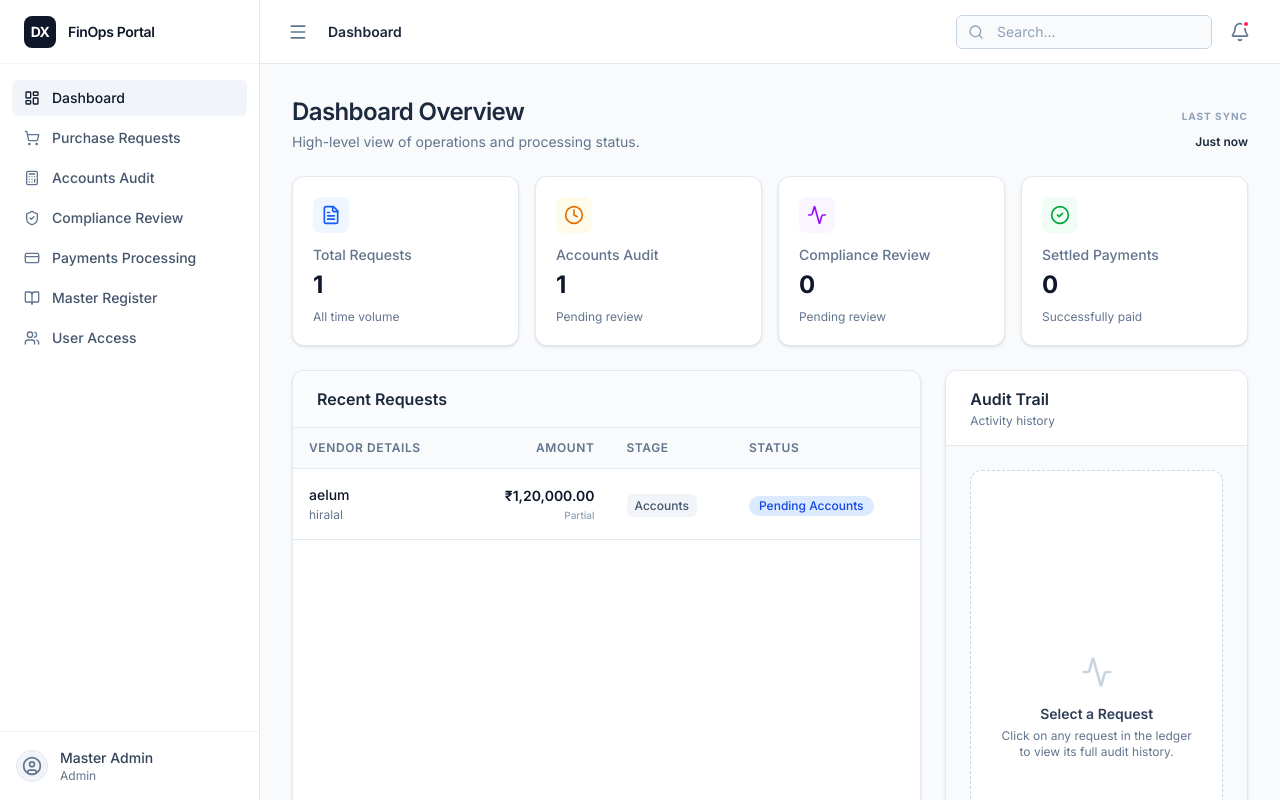
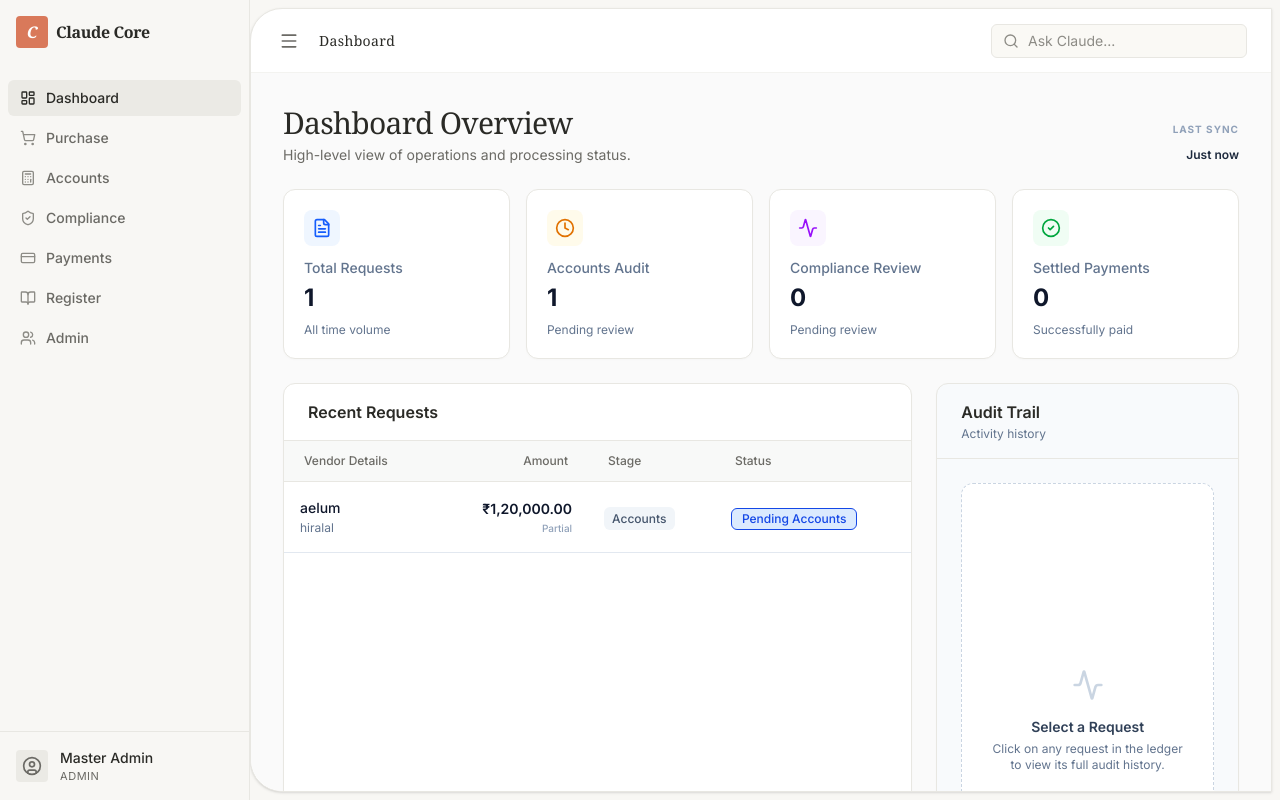
Before and after one commit to sammymemon/payment-sheet, a Next.js app: page / in a window 1280 px wide. Built offline with nearby package versions, Linux system fonts and the light colour scheme.

Commit message:
style(ui): transition to Claude/Anthropic inspired aesthetic with serif typography, soft cream backgrounds, and minimalist components

```diff
--- a/app/globals.css
+++ b/app/globals.css
@@ -3,10 +3,18 @@
 @theme {
   --font-sans: 'Inter', system-ui, -apple-system, sans-serif;
 
-  --color-primary: #0f172a; /* Slate 900 for a more corporate primary */
-  --color-primary-hover: #1e293b;
-  --color-secondary: #3b82f6;
-  --color-secondary-hover: #2563eb;
+  /* Claude-inspired color palette */
+  --color-anthropic-bg: #F8F7F4;
+  --color-anthropic-surface: #FFFFFF;
+  --color-anthropic-border: #E8E7E2;
+  --color-anthropic-text: #2A2A26;
+  --color-anthropic-text-muted: #6B6A65;
+
+  --color-anthropic-accent: #D9795A;
+  --color-anthropic-accent-hover: #C5684A;
+
+  --color-anthropic-hover: #EBEAE5;
+  --color-anthropic-active: #E1E0DA;
 
   --radius-xl: 0.75rem;
   --radius-2xl: 1rem;
@@ -14,54 +22,88 @@
 
 @layer base {
   body {
-    @apply bg-[#f8fafc] text-slate-900 antialiased;
+    background-color: var(--color-anthropic-bg);
+    color: var(--color-anthropic-text);
     font-feature-settings: "cv02", "cv03", "cv04", "cv11";
+    -webkit-font-smoothing: antialiased;
   }
 }
 
 @layer components {
   .glass-card {
-    @apply bg-white border border-slate-200 shadow-sm rounded-xl;
+    background-color: var(--color-anthropic-surface);
+    border: 1px solid var(--color-anthropic-border);
+    border-radius: var(--radius-xl);
+    box-shadow: 0 1px 2px rgba(0,0,0,0.02);
   }
 
   .glass-card-hover {
-    @apply transition-all duration-200 hover:shadow-md hover:border-slate-300;
+    transition: all 0.2s ease;
+  }
+  .glass-card-hover:hover {
+    box-shadow: 0 4px 12px rgba(0,0,0,0.05);
+    border-color: #D6D5D0;
   }
 
   .sidebar-item {
-    @apply flex items-center px-3 py-2.5 text-sm font-medium rounded-lg transition-colors duration-200;
+    @apply flex items-center px-3 py-2 text-sm font-medium rounded-lg transition-colors duration-200 mt-1;
+    color: var(--color-anthropic-text-muted);
   }
 
   .sidebar-item-active {
-    @apply bg-slate-100 text-slate-900;
+    background-color: var(--color-anthropic-hover);
+    color: var(--color-anthropic-text);
   }
 
   .sidebar-item-inactive {
-    @apply text-slate-600 hover:bg-slate-50 hover:text-slate-900;
+    &:hover {
+      background-color: rgba(235, 234, 229, 0.5);
+      color: var(--color-anthropic-text);
+    }
   }
 
   .status-badge {
-    @apply px-2.5 py-0.5 rounded-full text-xs font-medium inline-flex items-center;
+    @apply px-2.5 py-0.5 rounded-md text-xs font-medium inline-flex items-center border;
   }
 
   .btn-primary {
-    @apply px-4 py-2 bg-slate-900 text-white text-sm font-medium rounded-lg hover:bg-slate-800 transition-colors shadow-sm focus:outline-none focus:ring-2 focus:ring-slate-900 focus:ring-offset-2;
+    background-color: var(--color-anthropic-accent);
+    color: #FFFFFF;
+    @apply px-4 py-2 text-sm font-medium rounded-lg transition-colors shadow-sm focus:outline-none;
+  }
+  .btn-primary:hover {
+    background-color: var(--color-anthropic-accent-hover);
   }
 
   .btn-secondary {
-    @apply px-4 py-2 bg-white text-slate-700 text-sm font-medium border border-slate-300 rounded-lg hover:bg-slate-50 transition-colors shadow-sm focus:outline-none focus:ring-2 focus:ring-slate-500 focus:ring-offset-2;
+    @apply px-4 py-2 bg-white text-sm font-medium border rounded-lg transition-colors shadow-sm focus:outline-none;
+    color: var(--color-anthropic-text);
+    border-color: var(--color-anthropic-border);
+  }
+  .btn-secondary:hover {
+    background-color: var(--color-anthropic-hover);
   }
 
   .input-field {
-    @apply w-full px-3 py-2 bg-white border border-slate-300 rounded-lg text-sm focus:ring-2 focus:ring-blue-500 focus:border-blue-500 transition-all outline-none shadow-sm;
+    @apply w-full px-3 py-2 bg-white border rounded-lg text-sm transition-all outline-none;
+    border-color: var(--color-anthropic-border);
+    color: var(--color-anthropic-text);
+  }
+  .input-field:focus {
+    border-color: #A3A29D;
+    box-shadow: 0 0 0 1px #A3A29D;
   }
 
   .table-header {
-    @apply px-4 py-3 text-left text-xs font-semibold text-slate-500 uppercase tracking-wider bg-slate-50 border-b border-slate-200 whitespace-nowrap;
+    @apply px-5 py-3 text-left text-xs font-medium whitespace-nowrap;
+    color: var(--color-anthropic-text-muted);
+    border-bottom: 1px solid var(--color-anthropic-border);
+    background-color: rgba(250, 249, 245, 0.5);
   }
 
   .table-cell {
-    @apply px-4 py-4 whitespace-nowrap text-sm text-slate-700;
+    @apply px-5 py-4 whitespace-nowrap text-sm;
+    color: var(--color-anthropic-text);
   }
 
   /* ensure all table content doesn't squeeze on small screens */
@@ -74,7 +116,6 @@
     @apply min-w-[120px] whitespace-nowrap;
   }
 
-  /* specifically for smaller amounts/dates if needed */
   td input[type="number"] {
     @apply min-w-[80px];
   }
@@ -82,19 +123,22 @@
 
 /* Custom Scrollbar */
 ::-webkit-scrollbar {
-  width: 8px;
-  height: 8px;
+  width: 6px;
+  height: 6px;
 }
 
 ::-webkit-scrollbar-track {
-  @apply bg-transparent;
+  background: transparent;
 }
 
 ::-webkit-scrollbar-thumb {
-  @apply bg-slate-200 rounded-full hover:bg-slate-300 transition-colors;
+  background-color: #D6D5D0;
+  border-radius: 10px;
+}
+::-webkit-scrollbar-thumb:hover {
+  background-color: #BDBBB5;
 }
 
-/* Simple fade-in */
 @keyframes fadeIn {
   from { opacity: 0; }
   to { opacity: 1; }
--- a/src/components/AccountsView.tsx
+++ b/src/components/AccountsView.tsx
@@ -91,8 +91,8 @@ export const AccountsView: React.FC = () => {
     <div className="space-y-6">
       <div className="flex justify-between items-center">
         <div>
-          <h2 className="text-2xl font-semibold text-slate-800 tracking-tight">Accounts Audit</h2>
-          <p className="text-sm text-slate-500 mt-1">Review and approve purchase requests.</p>
+          <h2 className="text-3xl font-serif text-[#2A2A26] tracking-tight">Accounts Audit</h2>
+          <p className="text-sm text-[#6B6A65] mt-1">Review and approve purchase requests.</p>
         </div>
         <div className="flex items-center space-x-2 px-4 py-2 bg-white border border-slate-200 rounded-lg shadow-sm">
            <Calculator className="h-4 w-4 text-amber-500" />
@@ -101,8 +101,8 @@ export const AccountsView: React.FC = () => {
       </div>
 
       <div className="glass-card overflow-hidden">
-        <div className="px-6 py-4 border-b border-slate-200 bg-slate-50/50">
-          <h3 className="text-base font-semibold text-slate-800">Pending Approvals</h3>
+        <div className="px-6 py-4 border-b border-[#E8E7E2] bg-transparent">
+          <h3 className="text-base font-semibold text-[#2A2A26]">Pending Approvals</h3>
         </div>
         <div className="overflow-x-auto">
           <table className="min-w-full divide-y divide-slate-200 border-b border-slate-200">
@@ -192,8 +192,8 @@ export const AccountsView: React.FC = () => {
       </div>
 
       <div className="glass-card overflow-hidden">
-        <div className="px-6 py-4 border-b border-slate-200 bg-white flex justify-between items-center">
-          <h3 className="text-base font-semibold text-slate-800">Recently Processed</h3>
+        <div className="px-6 py-4 border-b border-[#E8E7E2] bg-transparent flex justify-between items-center">
+          <h3 className="text-base font-semibold text-[#2A2A26]">Recently Processed</h3>
         </div>
         <div className="overflow-x-auto">
           <table className="min-w-full divide-y divide-slate-200">
--- a/src/components/ComplianceView.tsx
+++ b/src/components/ComplianceView.tsx
@@ -106,8 +106,8 @@ export const ComplianceView: React.FC = () => {
     <div className="space-y-6">
       <div className="flex justify-between items-center">
         <div>
-          <h2 className="text-2xl font-semibold text-slate-800 tracking-tight">Compliance Review</h2>
-          <p className="text-sm text-slate-500 mt-1">Verify GST details and compliance status.</p>
+          <h2 className="text-3xl font-serif text-[#2A2A26] tracking-tight">Compliance Review</h2>
+          <p className="text-sm text-[#6B6A65] mt-1">Verify GST details and compliance status.</p>
         </div>
         <button
           onClick={() => setShowPasteArea(!showPasteArea)}
@@ -150,8 +150,8 @@ export const ComplianceView: React.FC = () => {
       </AnimatePresence>
 
       <div className="glass-card overflow-hidden">
-        <div className="px-6 py-4 border-b border-slate-200 bg-slate-50/50">
-          <h3 className="text-base font-semibold text-slate-800">Pending Reviews</h3>
+        <div className="px-6 py-4 border-b border-[#E8E7E2] bg-transparent">
+          <h3 className="text-base font-semibold text-[#2A2A26]">Pending Reviews</h3>
         </div>
         <div className="overflow-x-auto">
           <table className="min-w-full divide-y divide-slate-200 border-b border-slate-200">
@@ -269,8 +269,8 @@ export const ComplianceView: React.FC = () => {
 
       {/* Processed History */}
       <div className="glass-card overflow-hidden">
-        <div className="px-6 py-4 border-b border-slate-200 bg-slate-50/50 flex justify-between items-center">
-          <h3 className="text-base font-semibold text-slate-800">Processed Reviews</h3>
+        <div className="px-6 py-4 border-b border-[#E8E7E2] bg-transparent flex justify-between items-center">
+          <h3 className="text-base font-semibold text-[#2A2A26]">Processed Reviews</h3>
         </div>
         <div className="overflow-x-auto">
           <table className="min-w-full divide-y divide-slate-200">
--- a/src/components/DashboardView.tsx
+++ b/src/components/DashboardView.tsx
@@ -23,8 +23,8 @@ export const DashboardView: React.FC = () => {
     <div className="space-y-6">
       <div className="flex justify-between items-end">
         <div>
-          <h2 className="text-2xl font-semibold text-slate-800 tracking-tight">Dashboard Overview</h2>
-          <p className="text-sm text-slate-500 mt-1">High-level view of operations and processing status.</p>
+          <h2 className="text-3xl font-serif text-[#2A2A26] tracking-tight">Dashboard Overview</h2>
+          <p className="text-sm text-[#6B6A65] mt-1">High-level view of operations and processing status.</p>
         </div>
         <div className="text-right hidden sm:block">
            <span className="text-[10px] font-bold text-slate-400 uppercase tracking-widest block mb-1">Last Sync</span>
@@ -56,8 +56,8 @@ export const DashboardView: React.FC = () => {
       <div className="grid grid-cols-1 lg:grid-cols-3 gap-6">
         <div className="lg:col-span-2">
           <div className="glass-card overflow-hidden h-full flex flex-col">
-            <div className="px-6 py-4 border-b border-slate-200 flex justify-between items-center bg-slate-50/50">
-              <h3 className="text-base font-semibold text-slate-800">Recent Requests</h3>
+            <div className="px-6 py-4 border-b border-[#E8E7E2] bg-transparent flex justify-between items-center">
+              <h3 className="text-base font-semibold text-[#2A2A26]">Recent Requests</h3>
             </div>
             <div className="overflow-x-auto flex-1 bg-white">
               <table className="min-w-full divide-y divide-slate-200 border-b border-slate-200">
@@ -117,9 +117,9 @@ export const DashboardView: React.FC = () => {
 
         <div className="lg:col-span-1">
           <div className="glass-card overflow-hidden h-[600px] flex flex-col bg-slate-50">
-            <div className="px-6 py-4 border-b border-slate-200 flex items-center justify-between bg-white">
+            <div className="px-6 py-4 border-b border-[#E8E7E2] bg-transparent flex items-center justify-between">
               <div>
-                <h3 className="text-base font-semibold text-slate-800">Audit Trail</h3>
+                <h3 className="text-base font-semibold text-[#2A2A26]">Audit Trail</h3>
                 <p className="text-xs text-slate-500 mt-0.5">Activity history</p>
               </div>
             </div>
--- a/src/components/Layout.tsx
+++ b/src/components/Layout.tsx
@@ -1,7 +1,7 @@
 'use client';
 
 import React from 'react';
-import { useApp, defaultUsers } from '../store/AppContext';
+import { useApp } from '../store/AppContext';
 import { cn } from '../lib/utils';
 import {
   LayoutDashboard,
@@ -11,7 +11,6 @@ import {
   CreditCard,
   UserCircle,
   BookOpen,
-  Settings,
   Users as UsersIcon,
   ShieldAlert,
   Bell,
@@ -30,34 +29,34 @@ export const Layout: React.FC<LayoutProps> = ({ children }) => {
 
   const navItems = [
     { name: 'Dashboard', icon: LayoutDashboard, role: 'Dashboard' },
-    { name: 'Purchase Requests', icon: ShoppingCart, role: 'Purchase' },
-    { name: 'Accounts Audit', icon: Calculator, role: 'Accounts' },
-    { name: 'Compliance Review', icon: ShieldCheck, role: 'Compliance' },
-    { name: 'Payments Processing', icon: CreditCard, role: 'Payments' },
-    { name: 'Master Register', icon: BookOpen, role: 'Register' },
-    { name: 'User Access', icon: UsersIcon, role: 'Admin' },
+    { name: 'Purchase', icon: ShoppingCart, role: 'Purchase' },
+    { name: 'Accounts', icon: Calculator, role: 'Accounts' },
+    { name: 'Compliance', icon: ShieldCheck, role: 'Compliance' },
+    { name: 'Payments', icon: CreditCard, role: 'Payments' },
+    { name: 'Register', icon: BookOpen, role: 'Register' },
+    { name: 'Admin', icon: UsersIcon, role: 'Admin' },
   ];
 
   return (
-    <div className="flex h-screen bg-[#f8fafc] overflow-hidden text-slate-900 font-sans">
+    <div className="flex h-screen overflow-hidden text-[#2A2A26] font-sans bg-[#F8F7F4]">
       {/* Sidebar */}
       <AnimatePresence initial={false}>
         {sidebarOpen && (
           <motion.aside
             initial={{ width: 0, opacity: 0 }}
-            animate={{ width: 260, opacity: 1 }}
+            animate={{ width: 250, opacity: 1 }}
             exit={{ width: 0, opacity: 0 }}
             transition={{ duration: 0.2 }}
-            className="bg-white border-r border-slate-200 flex flex-col z-30 shrink-0 h-full overflow-hidden absolute md:relative shadow-xl md:shadow-none"
+            className="flex flex-col z-30 shrink-0 h-full overflow-hidden absolute md:relative border-r border-[#E8E7E2] bg-[#F8F7F4]"
           >
-            <div className="h-16 flex items-center px-6 border-b border-slate-100 shrink-0">
-              <div className="w-8 h-8 bg-slate-900 rounded-lg flex items-center justify-center mr-3">
-                <span className="text-white font-bold text-sm tracking-tighter">DX</span>
+            <div className="h-16 flex items-center px-4 shrink-0">
+              <div className="w-8 h-8 rounded bg-[#D9795A] flex items-center justify-center mr-2 text-white font-serif italic font-bold">
+                C
               </div>
-              <h1 className="text-sm font-semibold text-slate-900 tracking-tight">FinOps Portal</h1>
+              <h1 className="text-base font-semibold tracking-tight text-[#2A2A26] font-serif">Claude Core</h1>
             </div>
 
-            <div className="flex-1 overflow-y-auto px-3 py-4 space-y-1">
+            <div className="flex-1 overflow-y-auto px-2 py-4 space-y-1">
               {navItems.filter(item => {
                 if (currentUser.role === 'Admin') return true;
                 if (item.role === 'Dashboard') return true;
@@ -71,25 +70,25 @@ export const Layout: React.FC<LayoutProps> = ({ children }) => {
                     className={cn(
                       "w-full flex items-center px-3 py-2 text-sm font-medium rounded-md transition-colors",
                       isActive
-                        ? "bg-slate-100 text-slate-900"
-                        : "text-slate-600 hover:bg-slate-50 hover:text-slate-900"
+                        ? "bg-[#EBEAE5] text-[#2A2A26]"
+                        : "text-[#6B6A65] hover:bg-[#EBEAE5]/50 hover:text-[#2A2A26]"
                     )}
                   >
-                    <item.icon className={cn("mr-3 h-4 w-4", isActive ? "text-slate-900" : "text-slate-500")} />
+                    <item.icon className={cn("mr-2.5 h-4 w-4", isActive ? "text-[#2A2A26]" : "text-[#8D8C86]")} />
                     {item.name}
                   </button>
                 );
               })}
             </div>
 
-            <div className="p-4 border-t border-slate-100">
+            <div className="p-4 border-t border-[#E8E7E2]">
               <div className="flex items-center">
-                <div className="w-8 h-8 rounded-full bg-slate-100 flex items-center justify-center border border-slate-200">
-                   <UserCircle className="h-5 w-5 text-slate-500" />
+                <div className="w-8 h-8 rounded bg-[#EBEAE5] flex items-center justify-center text-[#6B6A65]">
+                   <UserCircle className="h-5 w-5" />
                 </div>
                 <div className="ml-3 flex-1 overflow-hidden">
-                  <p className="text-sm font-medium text-slate-700 truncate">{currentUser.name}</p>
-                  <p className="text-xs text-slate-500">{currentUser.role}</p>
+                  <p className="text-sm font-medium text-[#2A2A26] truncate">{currentUser.name}</p>
+                  <p className="text-[11px] text-[#6B6A65] uppercase tracking-wider">{currentUser.role}</p>
                 </div>
                 {currentUser.role !== 'Admin' && (
                   <button
@@ -100,7 +99,7 @@ export const Layout: React.FC<LayoutProps> = ({ children }) => {
                          setActiveTab('Dashboard');
                       }
                     }}
-                    className="p-1.5 text-slate-400 hover:text-slate-700 hover:bg-slate-100 rounded-md transition-all"
+                    className="p-1.5 text-[#8D8C86] hover:text-[#2A2A26] hover:bg-[#EBEAE5] rounded-md transition-all"
                     title="Switch to Admin"
                   >
                     <ShieldAlert className="h-4 w-4" />
@@ -113,16 +112,16 @@ export const Layout: React.FC<LayoutProps> = ({ children }) => {
       </AnimatePresence>
 
       {/* Main Content */}
-      <main className="flex-1 flex flex-col min-w-0">
-        <header className="h-16 bg-white border-b border-slate-200 flex items-center px-6 justify-between shrink-0 z-10 sticky top-0">
+      <main className="flex-1 flex flex-col min-w-0 bg-white md:rounded-l-[2rem] border-l border border-[#E8E7E2] shadow-sm my-2 mr-2">
+        <header className="h-16 flex items-center px-6 justify-between shrink-0 z-10 sticky top-0 border-b border-[#E8E7E2]/50">
           <div className="flex items-center space-x-4">
             <button
               onClick={() => setSidebarOpen(!sidebarOpen)}
-              className="p-1 text-slate-500 hover:text-slate-700 hover:bg-slate-100 rounded-md transition-colors"
+              className="p-1 text-[#6B6A65] hover:text-[#2A2A26] hover:bg-[#EAE9E4] rounded-md transition-colors"
             >
               <Menu className="h-5 w-5" />
             </button>
-            <h2 className="text-sm font-semibold text-slate-800">
+            <h2 className="text-sm font-medium text-[#2A2A26] font-serif tracking-wide">
               {navItems.find(i => i.role === activeTab)?.name || activeTab}
             </h2>
           </div>
@@ -130,30 +129,26 @@ export const Layout: React.FC<LayoutProps> = ({ children }) => {
           <div className="flex items-center space-x-3">
              <div className="hidden md:flex relative max-w-sm">
                 <div className="absolute inset-y-0 left-0 pl-3 flex items-center pointer-events-none">
-                  <Search className="h-4 w-4 text-slate-400" />
+                  <Search className="h-4 w-4 text-[#8D8C86]" />
                 </div>
                 <input
                   type="text"
-                  placeholder="Search..."
-                  className="block w-64 pl-10 pr-3 py-1.5 border border-slate-300 rounded-md leading-5 bg-slate-50 text-slate-900 placeholder-slate-400 focus:outline-none focus:bg-white focus:ring-2 focus:ring-blue-500 focus:border-blue-500 sm:text-sm transition-all"
+                  placeholder="Ask Claude..."
+                  className="block w-64 pl-9 pr-3 py-1.5 border border-[#E8E7E2] rounded-md leading-5 bg-[#FAF9F5] text-[#2A2A26] placeholder-[#8D8C86] focus:outline-none focus:bg-white focus:ring-1 focus:ring-[#D9795A] focus:border-[#D9795A] sm:text-sm transition-all"
                 />
              </div>
-             <button className="p-1.5 text-slate-500 hover:text-slate-700 hover:bg-slate-100 rounded-md transition-colors relative">
-                <Bell className="h-5 w-5" />
-                <span className="absolute top-1 right-1.5 w-2 h-2 bg-rose-500 rounded-full border-2 border-white"></span>
-             </button>
           </div>
         </header>
 
-        <div className="flex-1 overflow-auto p-4 md:p-8">
-          <div className="max-w-7xl mx-auto space-y-4 md:space-y-6">
+        <div className="flex-1 overflow-auto p-4 md:p-8 bg-[#FAFAFA] rounded-bl-[2rem]">
+          <div className="max-w-6xl mx-auto space-y-4 md:space-y-6">
             <AnimatePresence mode="wait">
               <motion.div
                 key={activeTab}
-                initial={{ opacity: 0, y: 10 }}
+                initial={{ opacity: 0, y: 5 }}
                 animate={{ opacity: 1, y: 0 }}
-                exit={{ opacity: 0, y: -10 }}
-                transition={{ duration: 0.2 }}
+                exit={{ opacity: 0, y: -5 }}
+                transition={{ duration: 0.15 }}
               >
                 {children}
               </motion.div>
--- a/src/components/PaymentsView.tsx
+++ b/src/components/PaymentsView.tsx
@@ -53,8 +53,8 @@ export const PaymentsView: React.FC = () => {
     <div className="space-y-6">
       <div className="flex justify-between items-center">
         <div>
-          <h2 className="text-2xl font-semibold text-slate-800 tracking-tight">Payments Processing</h2>
-          <p className="text-sm text-slate-500 mt-1">Finalize and record outbound payments.</p>
+          <h2 className="text-3xl font-serif text-[#2A2A26] tracking-tight">Payments Processing</h2>
+          <p className="text-sm text-[#6B6A65] mt-1">Finalize and record processed payments.</p>
         </div>
         <div className="flex items-center space-x-2 px-4 py-2 bg-white border border-slate-200 rounded-lg shadow-sm">
            <Banknote className="h-4 w-4 text-green-500" />
@@ -63,8 +63,8 @@ export const PaymentsView: React.FC = () => {
       </div>
 
       <div className="glass-card overflow-hidden">
-        <div className="px-6 py-4 border-b border-slate-200 bg-slate-50/50">
-           <h3 className="text-base font-semibold text-slate-800">Pending Disbursements</h3>
+        <div className="px-6 py-4 border-b border-[#E8E7E2] bg-transparent flex justify-between items-center">
+          <h3 className="text-base font-semibold text-[#2A2A26]">Settled History</h3>
         </div>
         <div className="overflow-x-auto">
           <table className="min-w-full divide-y divide-slate-200 border-b border-slate-200">
--- a/src/components/PurchaseView.tsx
+++ b/src/components/PurchaseView.tsx
@@ -149,8 +149,8 @@ export const PurchaseView: React.FC = () => {
     <div className="space-y-6">
       <div className="flex justify-between items-center">
         <div>
-          <h2 className="text-2xl font-semibold text-slate-800 tracking-tight">Purchase Requests</h2>
-          <p className="text-sm text-slate-500 mt-1">Create and manage unified purchase and payment requests.</p>
+          <h2 className="text-3xl font-serif text-[#2A2A26] tracking-tight">Purchase Requests</h2>
+          <p className="text-sm text-[#6B6A65] mt-1">Create and manage unified purchase and payment requests.</p>
         </div>
         <button
           onClick={() => setIsCreating(!isCreating)}
@@ -180,7 +180,7 @@ export const PurchaseView: React.FC = () => {
 
       {isCreating ? (
         <div className="glass-card p-8">
-          <h3 className="text-lg font-semibold text-slate-800 mb-6">Create New Payment Request</h3>
+          <h3 className="text-xl font-serif text-[#2A2A26] mb-6">Create New Payment Request</h3>
 
           {/* Smart Import Area */}
           <div
@@ -280,8 +280,8 @@ export const PurchaseView: React.FC = () => {
         </div>
       ) : (
         <div className="glass-card overflow-hidden">
-          <div className="px-6 py-4 border-b border-slate-200 bg-white flex justify-between items-center">
-            <h3 className="text-base font-semibold text-slate-800">Recent Requests</h3>
+          <div className="px-6 py-4 border-b border-[#E8E7E2] bg-transparent flex justify-between items-center">
+            <h3 className="text-base font-semibold text-[#2A2A26]">Recent Requests</h3>
           </div>
           <div className="overflow-x-auto">
             <table className="min-w-full divide-y divide-slate-200">
--- a/src/components/RegisterView.tsx
+++ b/src/components/RegisterView.tsx
@@ -39,8 +39,8 @@ export const RegisterView: React.FC = () => {
     <div className="space-y-6">
       <div className="flex flex-col md:flex-row justify-between items-start md:items-center">
         <div>
-          <h2 className="text-2xl font-semibold text-slate-800 tracking-tight">Master Register</h2>
-          <p className="text-sm text-slate-500 mt-1">Global view of all processed and pending requests.</p>
+          <h2 className="text-3xl font-serif text-[#2A2A26] tracking-tight">Master Register</h2>
+          <p className="text-sm text-[#6B6A65] mt-1">Global view of all processed and pending requests.</p>
         </div>
         <div className="mt-4 md:mt-0 flex space-x-3">
            <div className="px-4 py-2 bg-white border border-slate-200 rounded-lg shadow-sm flex items-center space-x-2">
```
Also changed, not shown: src/components/AdminView.tsx (+4 -4 lines).
